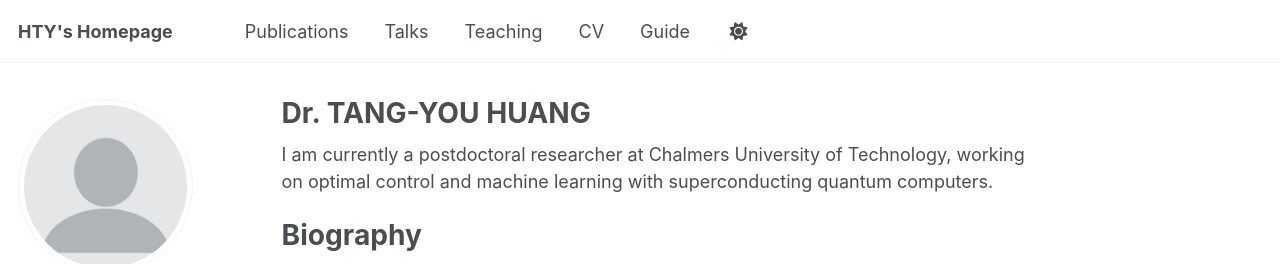
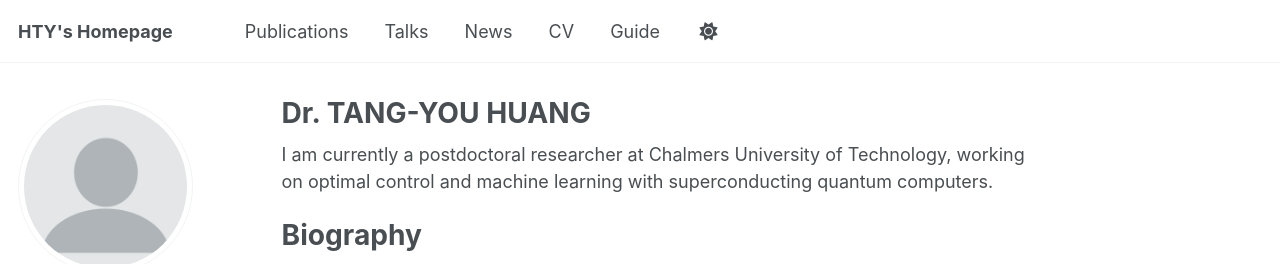
Before and after one commit to huangtangy/tangyou.github.io, a Jekyll site: the page built from _pages/about.md, in a window 1280 px wide. Shown: the top 264 px of the page. Built offline with Jekyll 4.4.1, drawn with Linux system fonts in a browser that asks for light colours; some web fonts are replaced.

Commit message:
Update navigation.yml

```diff
--- a/_data/navigation.yml
+++ b/_data/navigation.yml
@@ -14,7 +14,7 @@ main:
   - title: "Talks"
     url: /talks/
 
-  - title: "Teaching"
+  - title: "News"
     url: /teaching/
 
   # - title: "Portfolio"
```
